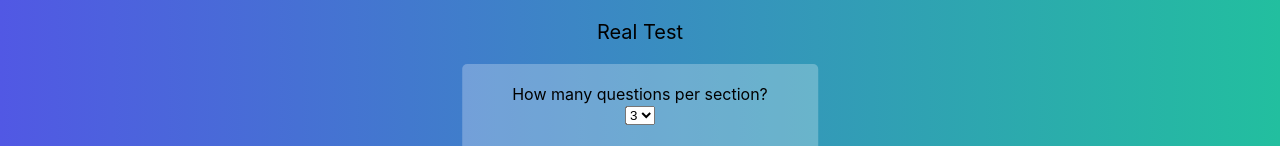
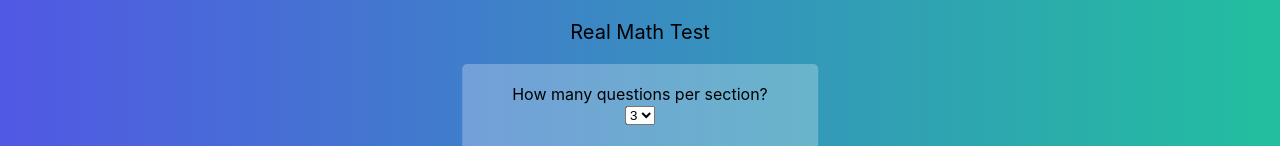
Before and after one commit to Niko12121/MaThest, a React (Create React App) app: page / in a window 1280 px wide. Shown: the top 146 px of the page. Built offline with nearby package versions, Linux system fonts and the light colour scheme.

Commit message:
almost end project

```diff
--- a/public/index.html
+++ b/public/index.html
@@ -4,9 +4,10 @@
     <meta charset="utf-8" />
     <meta
       name="description"
-      content="Web to challenge yourself about how many real maths you already know! Are you ready for 20 sections of ascending difficulty questions?"
+      content="Challenge yourself about how many real maths you already know! Are you ready for 20 sections of ascending difficulty questions? From basic math with addition or multiplication to major college math, Welcome to Real Math Test"
     />
-    <title>Real Test</title>
+    <title>Real Math Test</title>
+    <link rel="icon" type="image/png" href="/R-logo.png">
   </head>
   <body>
     <noscript>You need to enable JavaScript to run this app.</noscript>
--- a/src/components/header.js
+++ b/src/components/header.js
@@ -1,7 +1,7 @@
 const Header = () => {
     return (
         <header class="header">
-            <p>Real Test</p>
+            <p>Real Math Test</p>
         </header>
 
     )
```
Also changed, not shown: 1 other file (tests, documents, lock files or other folders).
